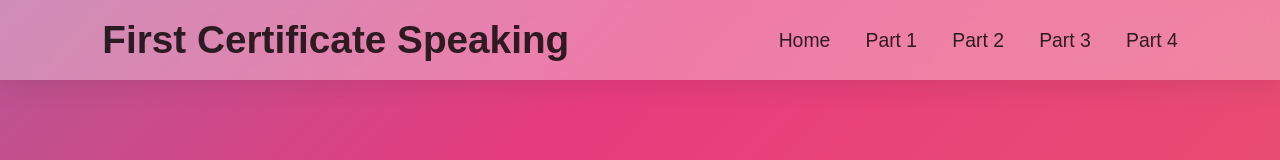
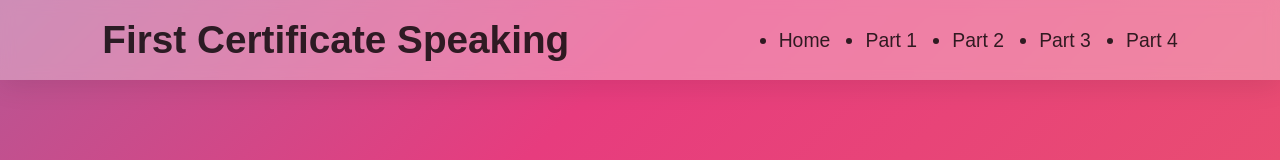
Before and after one commit to 11ac11/speakgen, a Next.js app: page / in a window 1280 px wide. Shown: the top 160 px of the page. Built offline with nearby package versions, Linux system fonts and the light colour scheme; a web font is replaced by a local one.

Commit message:
[Nav]: Added li tags that were missing

```diff
--- a/components/nav.tsx
+++ b/components/nav.tsx
@@ -9,11 +9,21 @@ export default function Nav() {
       </div>
       <div className={styles.rightNav}>
         <ul>
-          <Link href="/">Home</Link>
-          <Link href="/speaking1">Part 1</Link>
-          <Link href="/speaking2">Part 2</Link>
-          <Link href="/speaking3">Part 3</Link>
-          <Link href="/speaking4">Part 4</Link>
+          <li>
+            <Link href="/">Home</Link>
+          </li>
+          <li>
+            <Link href="/speaking1">Part 1</Link>
+          </li>
+          <li>
+            <Link href="/speaking2">Part 2</Link>
+          </li>
+          <li>
+            <Link href="/speaking3">Part 3</Link>
+          </li>
+          <li>
+            <Link href="/speaking4">Part 4</Link>
+          </li>
         </ul>
       </div>
     </div>
```
